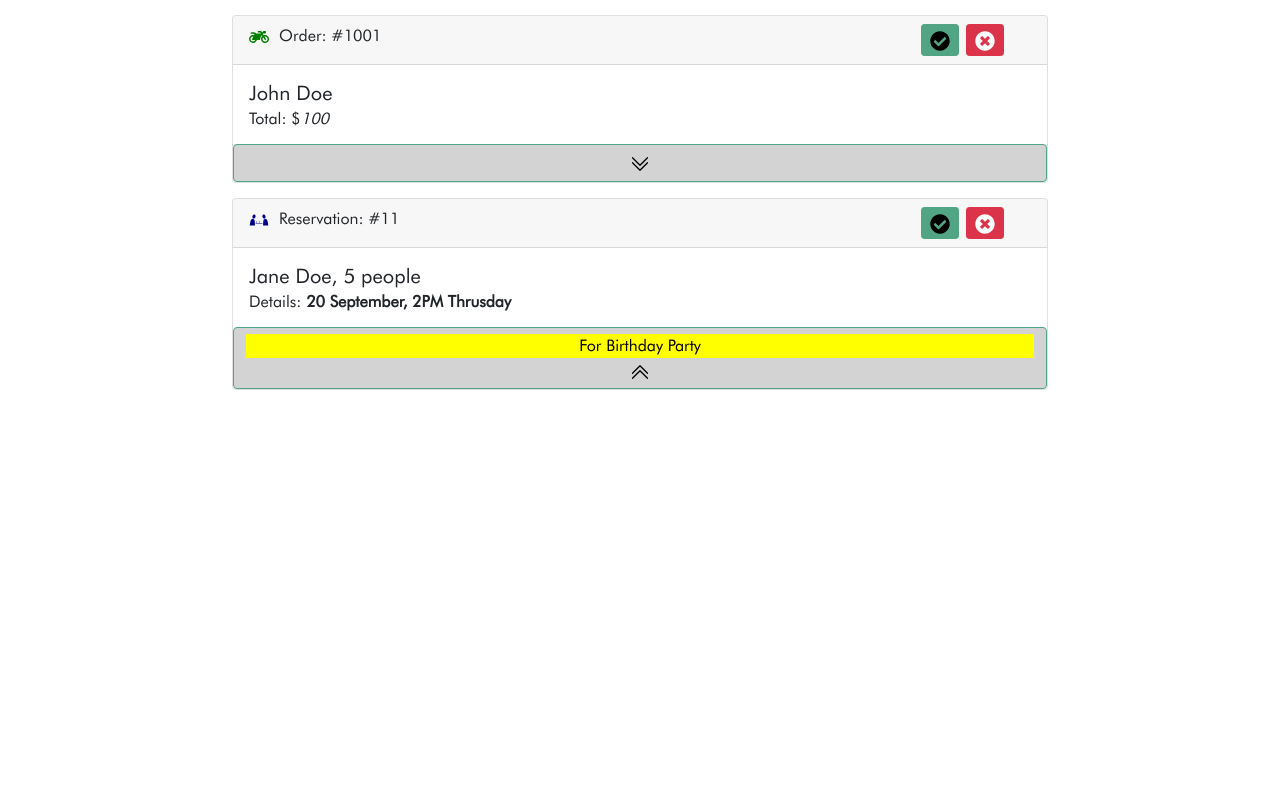
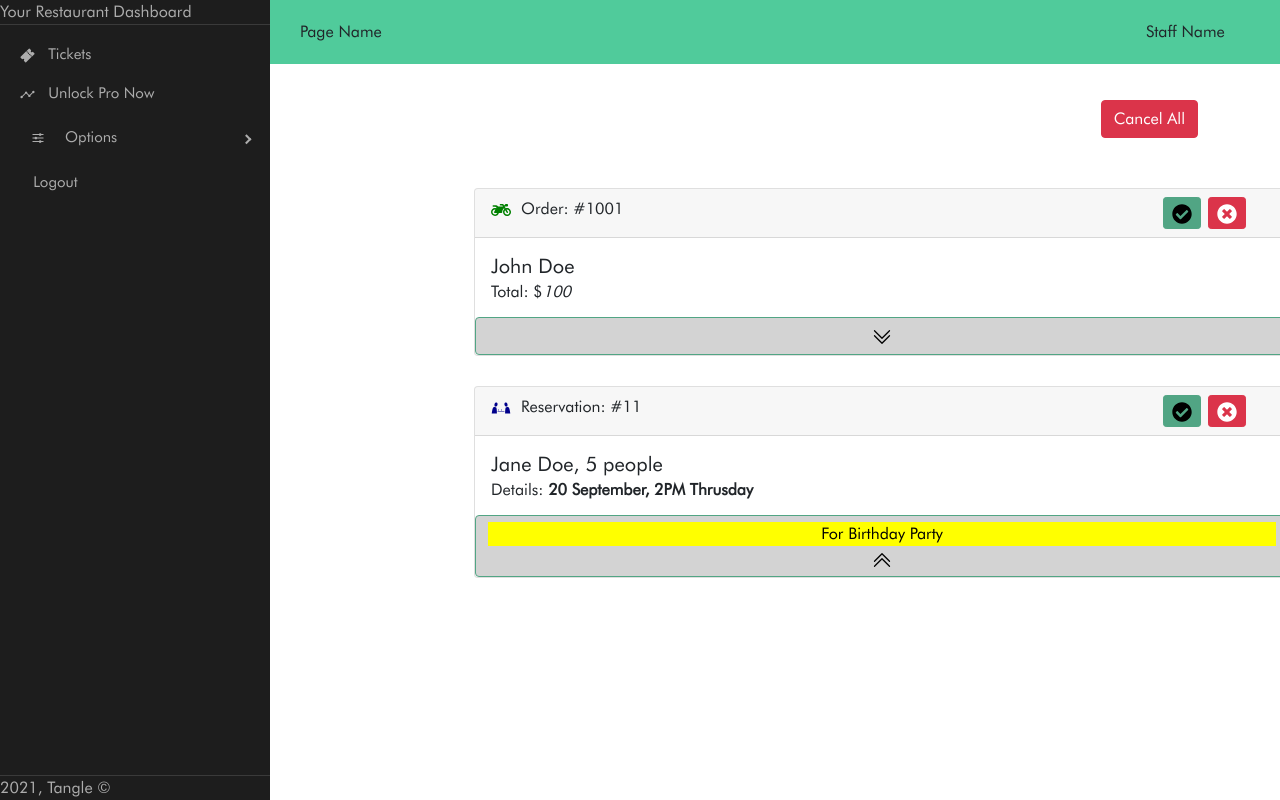
Before and after one commit to Xeloboyo/ASDG5_Project, a React (Create React App) app in the folder client/: page / in a window 1280 px wide. Built offline with nearby package versions, Linux system fonts and the light colour scheme.

Commit message:
finish Staff Ticket design

```diff
--- a/client/src/components/business-pro/BusinessPro.jsx
+++ b/client/src/components/business-pro/BusinessPro.jsx
@@ -4,6 +4,7 @@ import { Container, Row, Col } from 'react-bootstrap';
 import CardAnalytics from '../cards/CardAnalytics';
 import RestaurantPerformance from '../graph/RestaurantPerformance';
 import RestaurantRevenue from '../graph/RestaurantRevenue';
+import '../../scss/style.scss';
 
 class BusinessPro extends Component {
   render() {
--- a/client/src/components/cards/CardTicket.js
+++ b/client/src/components/cards/CardTicket.js
@@ -23,9 +23,9 @@ export const CardTicket = () => {
           <Card
             style={{
               width: '51rem',
-              marginTop: '15px',
-              marginLeft: 'auto',
-              marginRight: 'auto'
+              marginBottom: '30px',
+              marginLeft: '380px'
+              // marginRight: 'auto'
             }}
           >
             {/* Takeaay */}
@@ -76,9 +76,9 @@ export const CardTicket = () => {
           <Card
             style={{
               width: '51rem',
-              marginTop: '15px',
-              marginLeft: 'auto',
-              marginRight: 'auto'
+              marginBottom: '15px',
+              marginLeft: '380px'
+              // marginRight: 'auto'
             }}
           >
             <Card.Header>
--- a/client/src/components/staff-takeaway-ticket/staffTakeawayTicket.jsx
+++ /dev/null
@@ -1,32 +0,0 @@
-import React, { Component } from 'react';
-import Dashboard from '../dashboard/Dashboard';
-import Ticket from '../staff-takeaway-ticket/staffTakeawayTicket';
-import { Container, Row, Col, Button } from 'react-bootstrap';
-
-class staffTakeawayTicket extends Component {
-  render() {
-    return (
-      <div
-      // style={{
-      //   marginLeft: '230px', // start after sidebar
-      //   padding: '20px 0px', // top and botttom + left and right
-      //   marginTop: '5px' // start after Header
-      // }}
-      >
-        <Container>
-          <Dashboard />
-          <Row>
-            <Col>
-              <Ticket />
-            </Col>
-            <Col>
-              <Button variant="danger">Cancel All</Button>
-            </Col>
-          </Row>
-        </Container>
-      </div>
-    );
-  }
-}
-
-export default staffTakeawayTicket;
--- /dev/null
+++ b/client/src/components/staff-ticket/StaffTicket.jsx
@@ -0,0 +1,33 @@
+import React, { Component } from 'react';
+import '../../scss/style.scss';
+import { Container, Row, Col, Button } from 'react-bootstrap';
+import Ticket from '../cards/CardTicket';
+
+class StaffTicket extends Component {
+  render() {
+    return (
+      <div
+        style={
+          {
+            //   background: 'lightgrey',
+            //   height: 'auto'
+            //   position: 'fixed'
+          }
+        }
+      >
+        <Container>
+          <div
+            style={{ float: 'right', marginTop: '100px', marginBottom: '50px' }}
+          >
+            <Button variant="danger">Cancel All</Button>
+          </div>
+          <div>
+            <Ticket />
+          </div>
+        </Container>
+      </div>
+    );
+  }
+}
+
+export default StaffTicket;
--- a/client/src/index.js
+++ b/client/src/index.js
@@ -6,17 +6,17 @@ import App from './App';
 //import 'bootstrap/dist/css/bootstrap.min.css';
 import './scss/style.scss';
 import Dashboard from './components/dashboard/Dashboard';
-import staffTakeawayTicket from './components/staff-takeaway-ticket/staffTakeawayTicket';
+import StaffTicket from './components/staff-ticket/StaffTicket';
 import BusinessPro from './components/business-pro/BusinessPro';
 import Ticket from './components/cards/CardTicket';
 
 ReactDOM.render(
   <React.StrictMode>
     {/* <App /> */}
-    {/* <Dashboard /> */}
-    {/* <staffTakeawayTicket /> */}
+    <Dashboard />
+    <StaffTicket />
     {/* <BusinessPro /> */}
-    <Ticket />
+    {/* <Ticket /> */}
   </React.StrictMode>,
   document.getElementById('root')
 );
```
